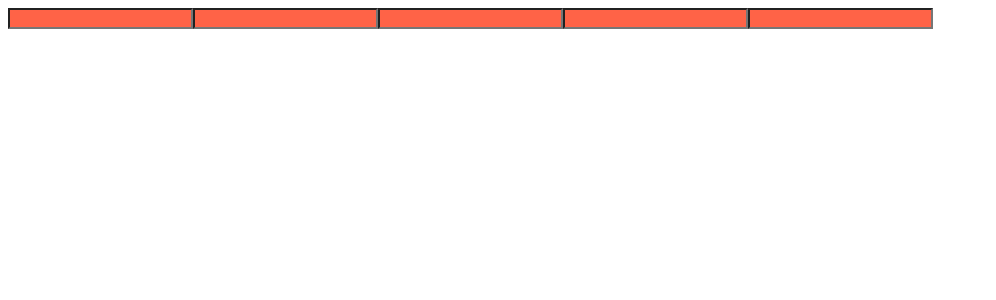
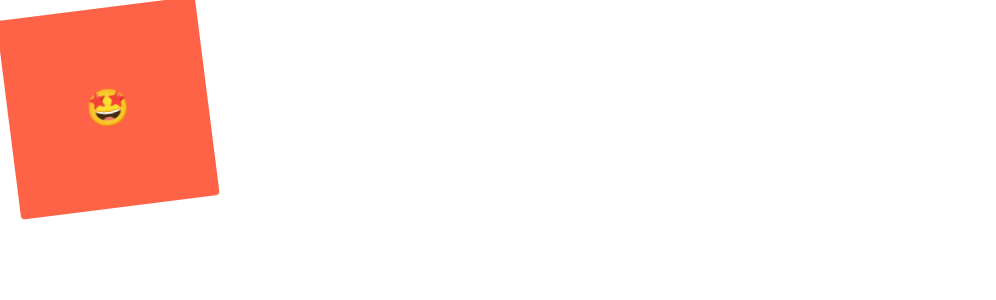
Before and after one commit to dawn4rest/NOMFLIX-CLONE, a React (Create React App) app in the folder react-masterclass/: page / in a window 1280 px wide. Shown: the top 300 px of the page, without its empty margins (0-996 px from the left). Built offline with nearby package versions, Linux system fonts and the light colour scheme.

Commit message:
feat: Test Animations and Pseudo Selectors

```diff
--- a/react-masterclass/src/App.js
+++ b/react-masterclass/src/App.js
@@ -1,24 +1,54 @@
-import styled from "styled-components";
+import styled, { keyframes } from "styled-components";
 
-const Father = styled.div`
+const Wrapper = styled.div`
   display: flex;
 `;
-const Input = styled.input.attrs({ required: true })`
-  background-color: tomato;
+
+const rotationAnimation = keyframes`
+  0% {
+    transform:rotate(0deg);
+    border-radius:0px;
+  }
+
+  50% {
+    border-radius:100px;
+  }
+
+  100%{
+    transform:rotate(360deg);
+    border-radius:0px;
+  }
 `;
 
+const Box = styled.div`
+  height: 200px;
+  width: 200px;
+  background-color: tomato;
+  display: flex;
+  justify-content: center;
+  align-items: center;
+  animation: ${rotationAnimation} 1s linear infinite;
 
+  span {
+    font-size: 36px;
 
+    &:hover {
+      font-size: 48px;
+    }
+
+    &:active {
+      opacity: 0;
+    }
+  }
+`;
 
 function App() {
   return (
-    <Father as="header">
-      <Input />
-      <Input />
-      <Input />
-      <Input />
-      <Input />
-    </Father>
+    <Wrapper>
+      <Box>
+        <span>🤩</span>
+      </Box>
+    </Wrapper>
   );
 }
 
```
